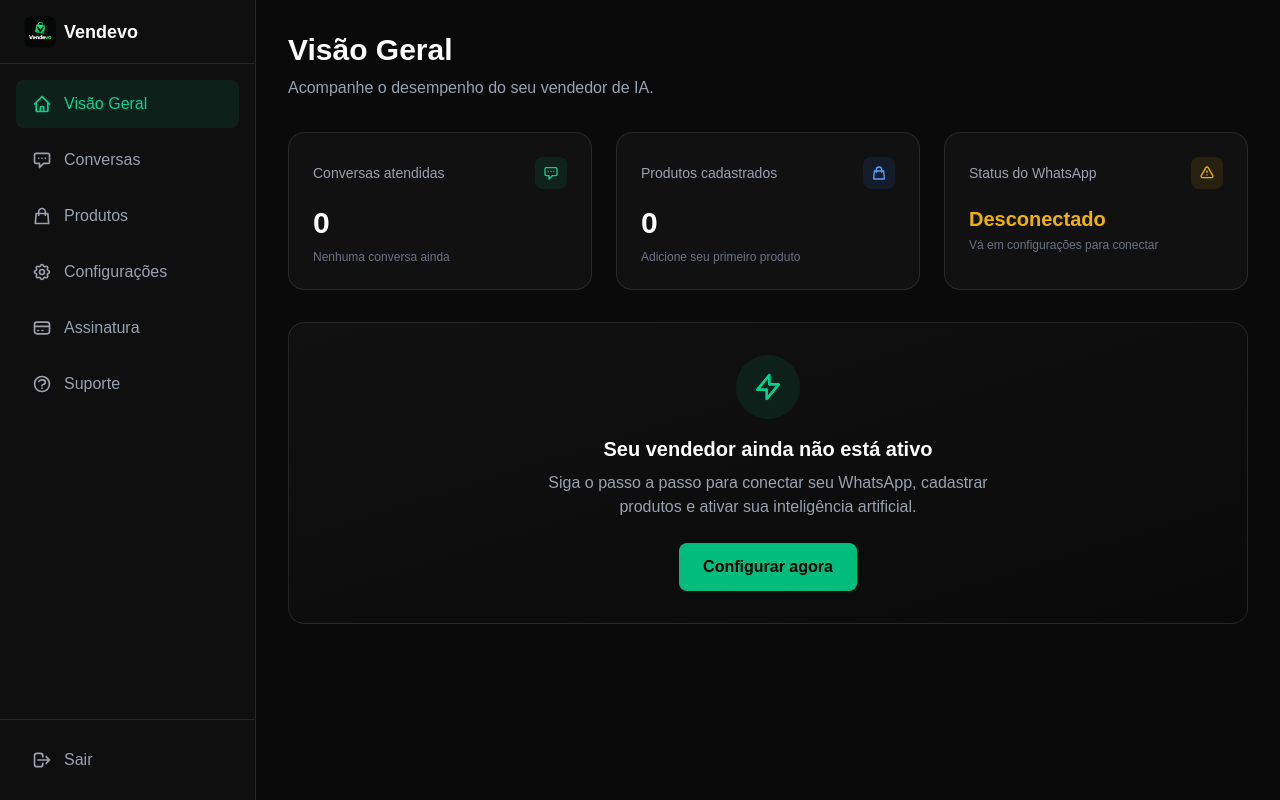
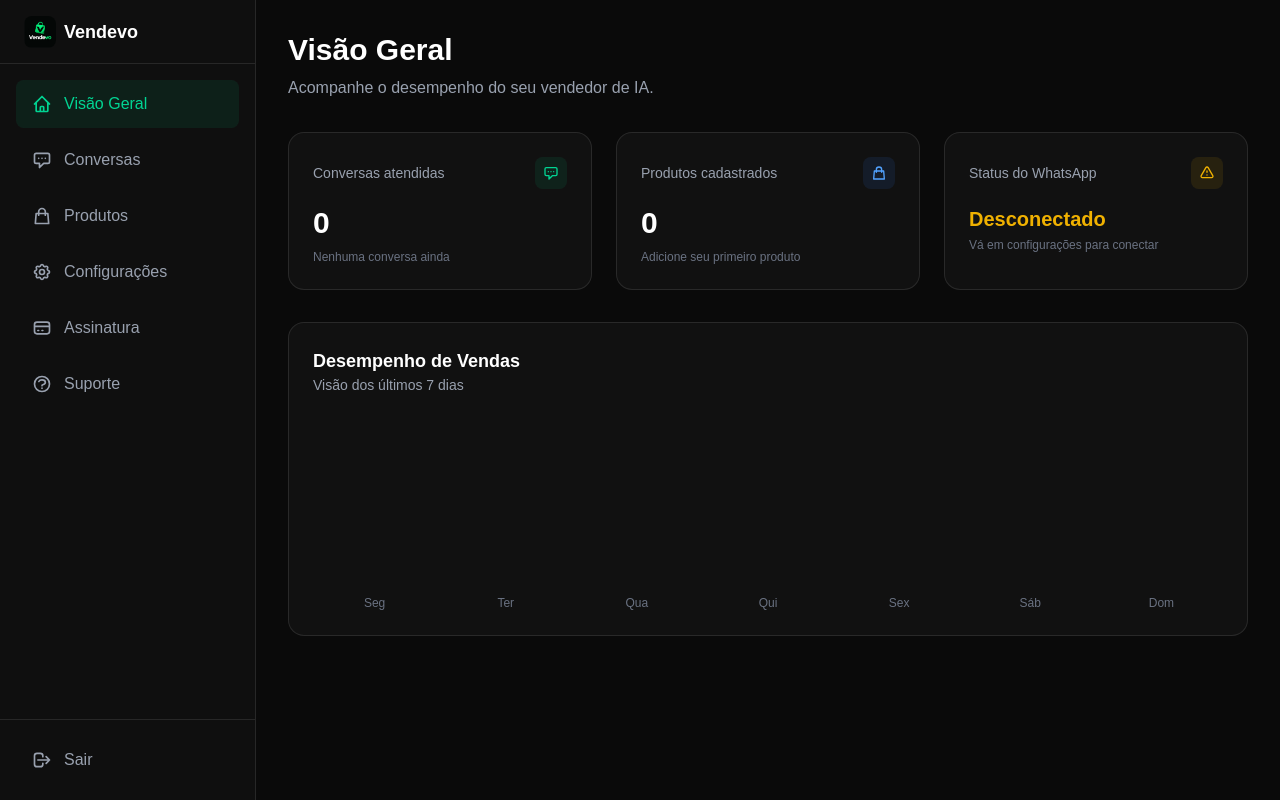
Before and after one commit to jhonatanrodri966/vendevo, a Next.js app: page /dashboard in a window 1280 px wide. Built offline with nearby package versions, Linux system fonts and the light colour scheme; no server answers.

Commit message:
feat: grafico no dashboard

```diff
--- a/app/dashboard/page.tsx
+++ b/app/dashboard/page.tsx
@@ -19,6 +19,10 @@ export default function DashboardHome() {
     }
     fetchStats();
   }, []);
+
+  // Dados falsos só pro gráfico ter o que desenhar (visual de painel)
+  const chartData = [20, 45, 30, 80, 50, 90, 60];
+  const days = ["Seg", "Ter", "Qua", "Qui", "Sex", "Sáb", "Dom"];
 
   return (
     <div className="space-y-8">
@@ -62,16 +66,34 @@ export default function DashboardHome() {
         </div>
       </div>
 
-      <div className="bg-gradient-to-br from-[#111111] to-[#0A0A0A] border border-white/10 p-8 rounded-2xl text-center">
-        <div className="w-16 h-16 rounded-full bg-emerald-500/10 flex items-center justify-center text-emerald-400 mx-auto mb-4">
-          <svg className="w-8 h-8" fill="none" stroke="currentColor" viewBox="0 0 24 24"><path strokeLinecap="round" strokeLinejoin="round" strokeWidth={2} d="M13 10V3L4 14h7v7l9-11h-7z" /></svg>
+      {/* NOVO GRÁFICO AQUI */}
+      <div className="bg-[#111111] border border-white/10 p-6 rounded-2xl">
+        <div className="flex items-center justify-between mb-6">
+          <div>
+            <h2 className="text-lg font-semibold">Desempenho de Vendas</h2>
+            <p className="text-sm text-gray-400">Visão dos últimos 7 dias</p>
+          </div>
         </div>
-        <h2 className="text-xl font-semibold mb-2">Seu vendedor ainda não está ativo</h2>
-        <p className="text-gray-400 mb-6 max-w-md mx-auto">Siga o passo a passo para conectar seu WhatsApp, cadastrar produtos e ativar sua inteligência artificial.</p>
-        <a href="/dashboard/configuracoes" className="inline-block bg-emerald-500 text-black font-semibold px-6 py-3 rounded-lg hover:bg-emerald-400 transition-colors">
-          Configurar agora
-        </a>
+
+        <div className="flex items-end justify-between h-48 gap-2 pt-4">
+          {chartData.map((value, index) => (
+            <div key={index} className="flex flex-col items-center flex-1 gap-2 group">
+              <div className="w-full bg-[#0A0A0A] rounded-t-md relative flex items-end justify-center h-full">
+                <div
+                  className="w-full bg-emerald-500/20 group-hover:bg-emerald-500/40 transition-colors rounded-t-md"
+                  style={{ height: `${value}%` }}
+                >
+                  <div className="absolute -top-8 left-1/2 -translate-x-1/2 bg-emerald-500 text-black text-xs font-bold py-1 px-2 rounded opacity-0 group-hover:opacity-100 transition-opacity">
+                    {value}
+                  </div>
+                </div>
+              </div>
+              <span className="text-xs text-gray-500">{days[index]}</span>
+            </div>
+          ))}
+        </div>
       </div>
+
     </div>
   );
 }
```
